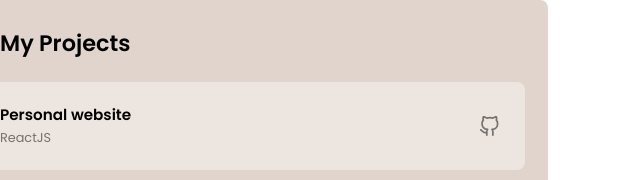
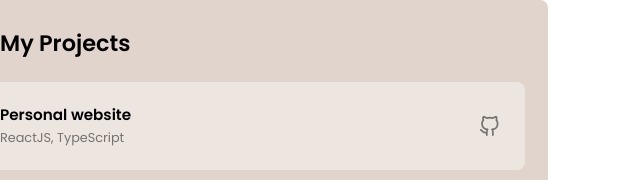
Before and after one commit to alexphl/alexphl.github.io, a Next.js app: page /Projects in a window 1280 px wide. Shown: the top 180 px of the page, without its empty margins (0-640 px from the left). Built offline with nearby package versions, Linux system fonts and the light colour scheme.

Commit message:
Don't ship unneeded JS

```diff
--- a/pages/Projects.tsx
+++ b/pages/Projects.tsx
@@ -4,7 +4,7 @@ import { FiGithub } from "react-icons/fi";
 const projectList = [
 	{
 		title: "Personal website",
-		subHead: "ReactJS",
+		subHead: "ReactJS, TypeScript",
 		git: "https://github.com/alexphl/alexphl.github.io",
 		ext: null,
 		inProgress: true,
@@ -45,7 +45,7 @@ const Projects = (props?: any) => (
 						<HiOutlineExternalLink className="icon" />
 					</a>
 				)}
-				<a href={project.git}>
+				<a href={project.git} rel="prefetch">
 					<FiGithub className="icon" />
 				</a>
 			</div>
--- a/pages/_app.tsx
+++ b/pages/_app.tsx
@@ -1,5 +1,9 @@
 import '../styles/globals.css'
 import type { AppProps } from 'next/app'
+
+export const config = {
+  unstable_runtimeJS: false
+}
 
 function MyApp({ Component, pageProps }: AppProps) {
   return <Component {...pageProps} />
--- a/pages/index.tsx
+++ b/pages/index.tsx
@@ -2,6 +2,10 @@ import type { NextPage } from "next";
 import Heads from "./Head";
 import { AiFillLinkedin, AiFillGithub } from "react-icons/ai";
 import Projects from "./Projects";
+
+export const config = {
+  unstable_runtimeJS: false
+}
 
 const Home: NextPage = () => {
   return (
```
